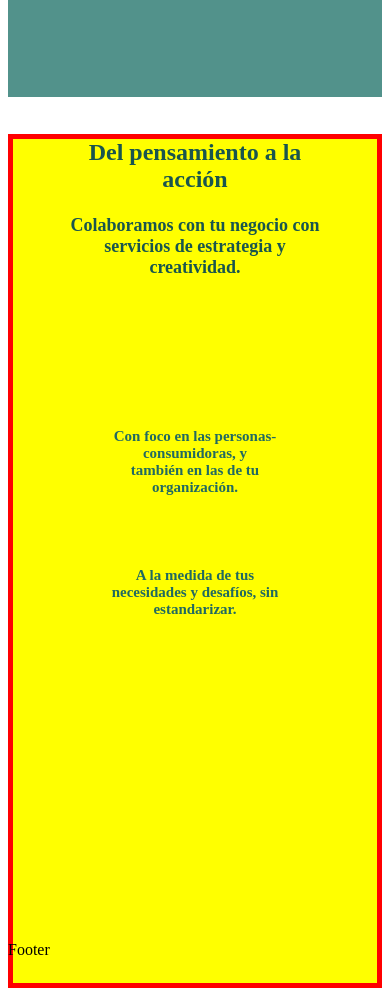
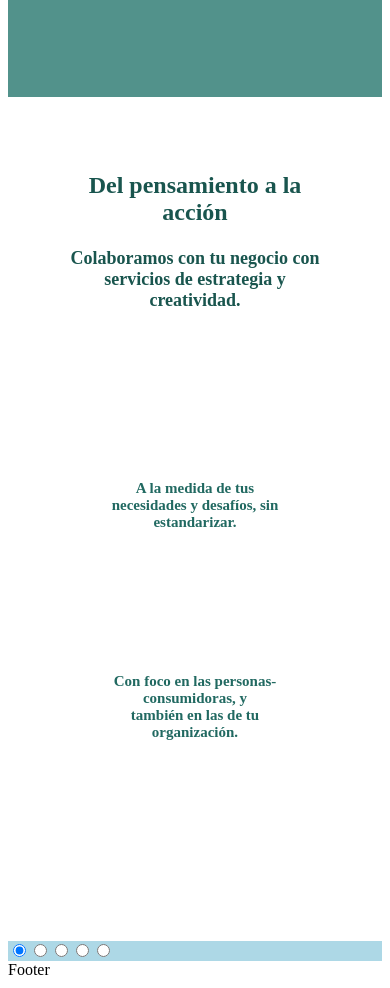
Before and after one commit to villaleoo/constel-accion, a React (Create React App) app: page / in a window 390 px wide. Shown: the part 760-1748 px from the top of the page. Built offline with nearby package versions, Linux system fonts and the light colour scheme; the HTML template or start-up script is replaced by a standard one.

Commit message:
terminando seccion accion, comenzando seccion servicios

```diff
--- a/src/components/content/sectionList/SectionList.jsx
+++ b/src/components/content/sectionList/SectionList.jsx
@@ -2,12 +2,14 @@ import React from 'react'
 import { Accion } from './accion/Accion'
 import { Home } from './home/Home'
 import "./sectionList.scss"
+import { Servicios } from './servicios/Servicios'
 
 export const SectionList = () => {
   return (
     <div className='listContainer'>
         <Home/>
         <Accion/>
+        <Servicios/>
     </div>
   )
 }
--- a/src/components/content/sectionList/accion/accionStyles.scss
+++ b/src/components/content/sectionList/accion/accionStyles.scss
@@ -44,10 +44,9 @@
     height: 100vh;
     .accionContent{
         width: 100%;
-        height: 100%;
-        margin:10% 0 0 0;
-        background-color: yellow;
-        border: 5px solid red;
+        height: 80%;
+        padding:20% 0 0 0;
+        margin: 0;
         .accionTitles{
             text-align: center;
             width: 100%;
@@ -67,11 +66,14 @@
             height: 70%;
             margin: 0;
             flex-direction: column;
-            justify-content: flex-start;
+            justify-content: space-evenly;
             align-items: center;
             p{
                 width: 50%;
                 margin:10% 0 ;
+            }
+            .primerParrafo{
+                order:2;
             }
         }
     }
--- /dev/null
+++ b/src/components/content/sectionList/servicios/Servicios.jsx
@@ -0,0 +1,64 @@
+import React from 'react'
+import { useState } from 'react'
+import './serviciosStyles.scss'
+
+export const Servicios = () => {
+    const [buttonChecked, setButtonChecked] = useState('investigacion')
+
+    function handleChangeRadio (e) {
+        setButtonChecked(e.target.value)
+    }
+
+
+  return (
+    <div>
+        <div>
+            <label htmlFor=""></label>
+            <input
+                type="radio"
+                value='investigacion'
+                name="radioServicios"
+                id=""
+                checked={buttonChecked == 'investigacion' ? true : false}
+                onChange={handleChangeRadio}
+            />
+            <label htmlFor=""></label>
+            <input
+                type="radio"
+                value ='branding'
+                name="radioServicios"
+                id=""
+                checked={buttonChecked == 'branding' ? true : false}
+                onChange={handleChangeRadio}
+            />
+            <label htmlFor=""></label>
+            <input
+                type="radio"
+                value='comunicacion'
+                name="radioServicios"
+                id=""
+                checked={buttonChecked == 'comunicacion' ? true : false}
+                onChange={handleChangeRadio}
+            />
+            <label htmlFor=""></label>
+            <input
+                type="radio"
+                value='innovacion'
+                name="radioServicios"
+                id=""
+                checked={buttonChecked == 'innovacion' ? true : false}
+                onChange={handleChangeRadio}
+            />
+            <label htmlFor=""></label>
+            <input
+                type="radio"
+                value='transformacion'
+                name="radioServicios"
+                id=""
+                checked={buttonChecked == 'transformacion' ? true : false}
+                onChange={handleChangeRadio}
+            />
+        </div>
+    </div>
+  )
+}
```
Also changed, not shown: src/components/content/sectionList/servicios/serviciosStyles.scss (added).
